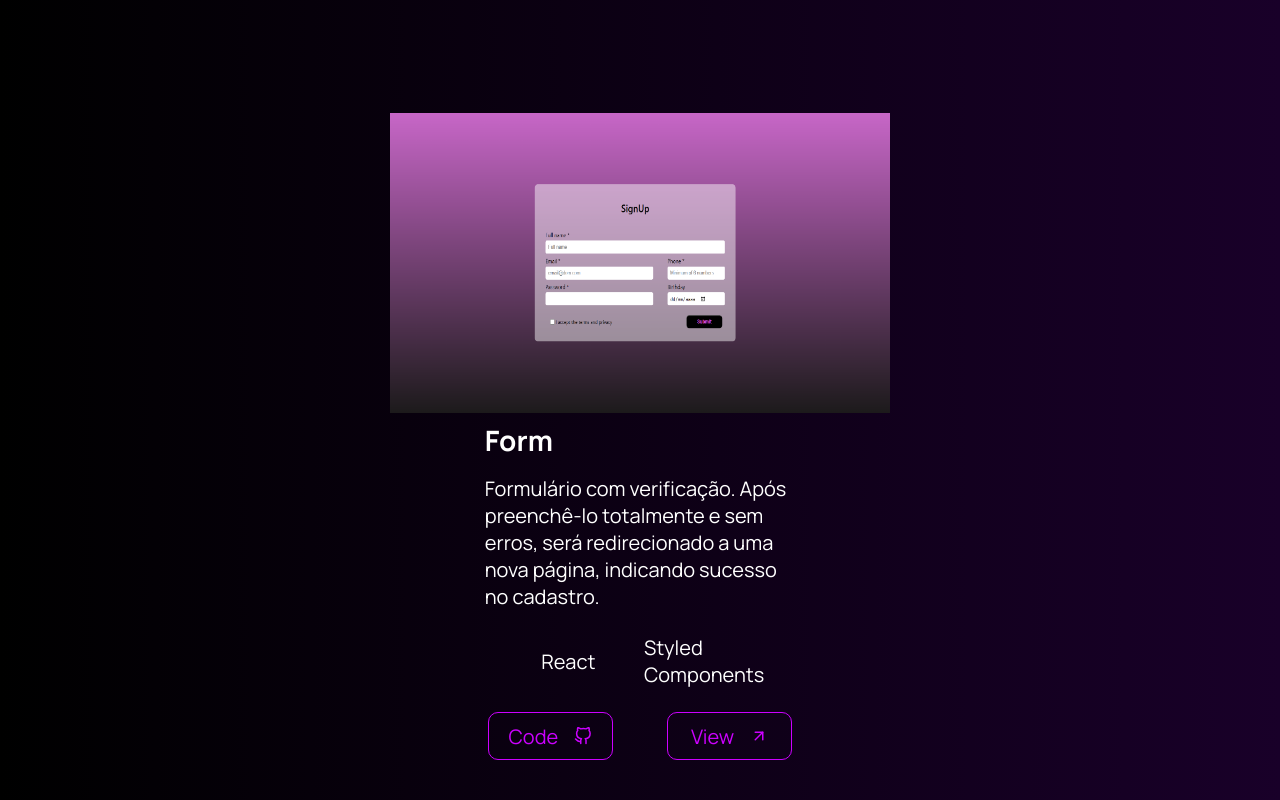
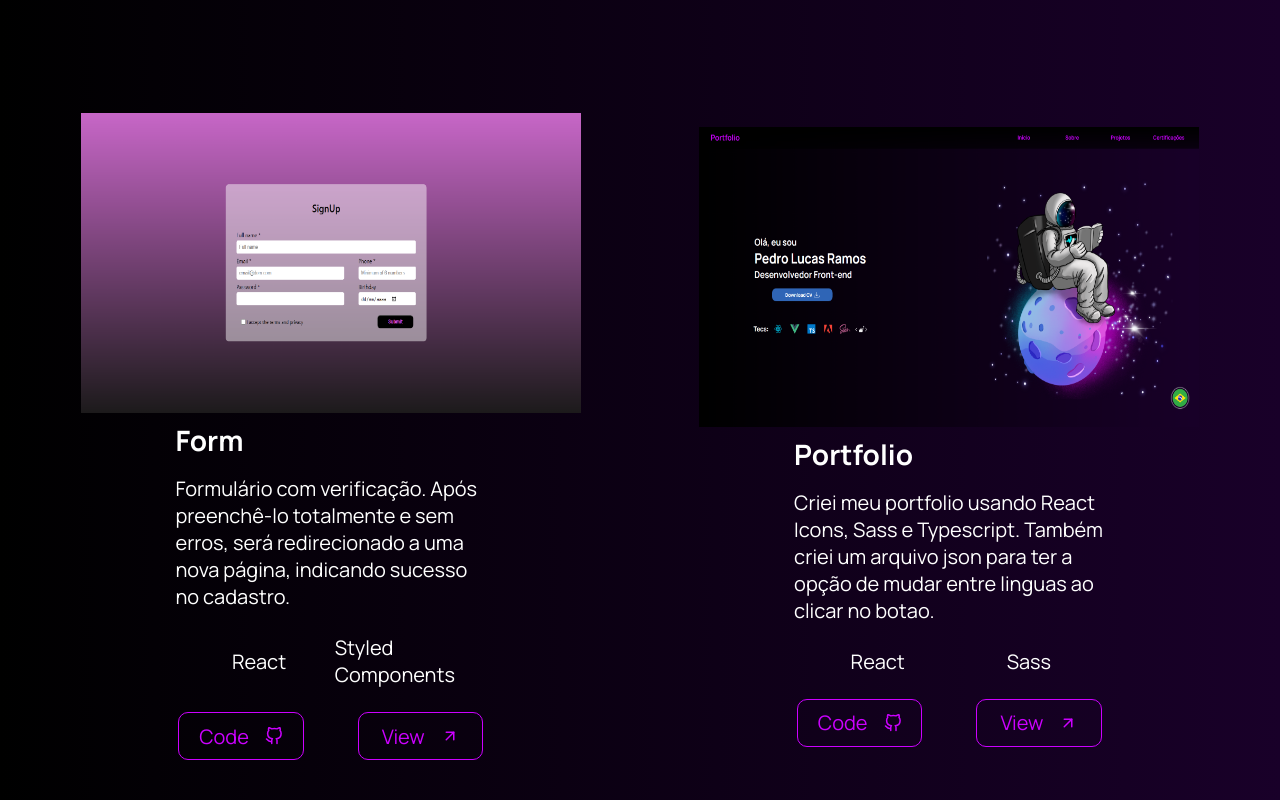
Before and after one commit to pmramoss/pr_portfolio, a React (Create React App) app: page / in a window 1280 px wide. Shown: the part 2520-3320 px from the top of the page. Built offline with nearby package versions, Linux system fonts and the light colour scheme.

Commit message:
adicionando mais um projeto

```diff
--- /dev/null
+++ b/src/components/Projects/imports.js
@@ -0,0 +1,6 @@
+import aluroni  from "../../assets/proj_pics/aluroni.png"
+import chatgpt3  from "../../assets/proj_pics/chatgpt3.png"
+import form from "../../assets/proj_pics/form.png"
+import portfolio from "../../assets/proj_pics/portfolio.png"
+
+export {aluroni, chatgpt3, form, portfolio}
--- a/src/components/Projects/index.tsx
+++ b/src/components/Projects/index.tsx
@@ -1,7 +1,5 @@
 import styles from "./Projects.module.scss"
-import aluroni  from "../../assets/proj_pics/aluroni.png"
-import chatgpt3  from "../../assets/proj_pics/chatgpt3.png"
-import form from "../../assets/proj_pics/form.png"
+import { aluroni, chatgpt3, portfolio, form } from "./imports";
 import { IContent } from "../../types/content";
 import Container from "./Container";
 
@@ -18,6 +16,7 @@ export default function Projects({content}: Props){
                <Container image={aluroni} name="Aluroni" descript={content.Projects_descript1} tag1="React" tag2="Sass" github="https://github.com/pmramoss" link="https://www.google.com/"/>
                <Container image={chatgpt3} name="ChatGPT3" descript={content.Projects_descript2} tag1="React" tag2="Sass" github="https://github.com/pmramoss/ChatGPT3" link="https://chat-gpt-3-ashen.vercel.app/"/>
                <Container image={form} name="Form" descript={content.Projects_descript3} tag1="React" tag2="Styled Components" github="https://github.com/pmramoss/signup_wvr" link="https://signup-wvr.vercel.app/"/>
+               <Container image={portfolio} name="Portfolio" descript={content.Projects_descript4} tag1="React" tag2="Sass" github="https://github.com/pmramoss/pr_portfolio" link="https://pr-portfolio-gamma.vercel.app/"/>
           </div>
      )
 }
--- a/src/translations/translation.json
+++ b/src/translations/translation.json
@@ -21,6 +21,7 @@
           "Projects_descript1": "Seguindo o contexto de um restaurante, é uma página feita para dar informações sobre os pratos. Utiliza de bibliotecas como React Router e React Icons.",
           "Projects_descript2": "Página informativa sobre ChatGPT3 usando template do Figma. Originalmente em css puro, adaptei para Sass para praticar meu conhecimento com a biblioteca.",
           "Projects_descript3": "Formulário com verificação. Após preenchê-lo totalmente e sem erros, será redirecionado a uma nova página, indicando sucesso no cadastro.",
+          "Projects_descript4": "Criei meu portfolio usando React Icons, Sass e Typescript. Também criei um arquivo json para ter a opção de mudar entre linguas ao clicar no botao.",
 
           "Certificate_title": "Certificações"
      },
@@ -46,6 +47,7 @@
           "Projects_descript1": "Following the context of a restaurant, it was made to give the clients the informations about the menu. In this project I utilized React Router to link the pages and React Icons.",
           "Projects_descript2": "Informative page about ChatGPT3 using a Figma template. Originally made using only css, I rewrote the code using Sass for practice purposes.",
           "Projects_descript3": "Form with validation. After being fully filled and without errors, you'll be redirected to a new page which will indicate that the registration has been completed.",
+          "Projects_descript4": "Created my portfolio using React Icons, Sass and Typescript. I also created a json file to have the option to switch languages by clicking in the button.",
 
           "Certificate_title": "Certifications"
      }
--- a/src/types/content.ts
+++ b/src/types/content.ts
@@ -14,5 +14,6 @@ export interface IContent {
      Projects_descript1: string;
      Projects_descript2: string;
      Projects_descript3: string;
+     Projects_descript4: string;
      Certificate_title: string;
 }
```
Also changed, not shown: src/assets/proj_pics/portfolio.png (added).
